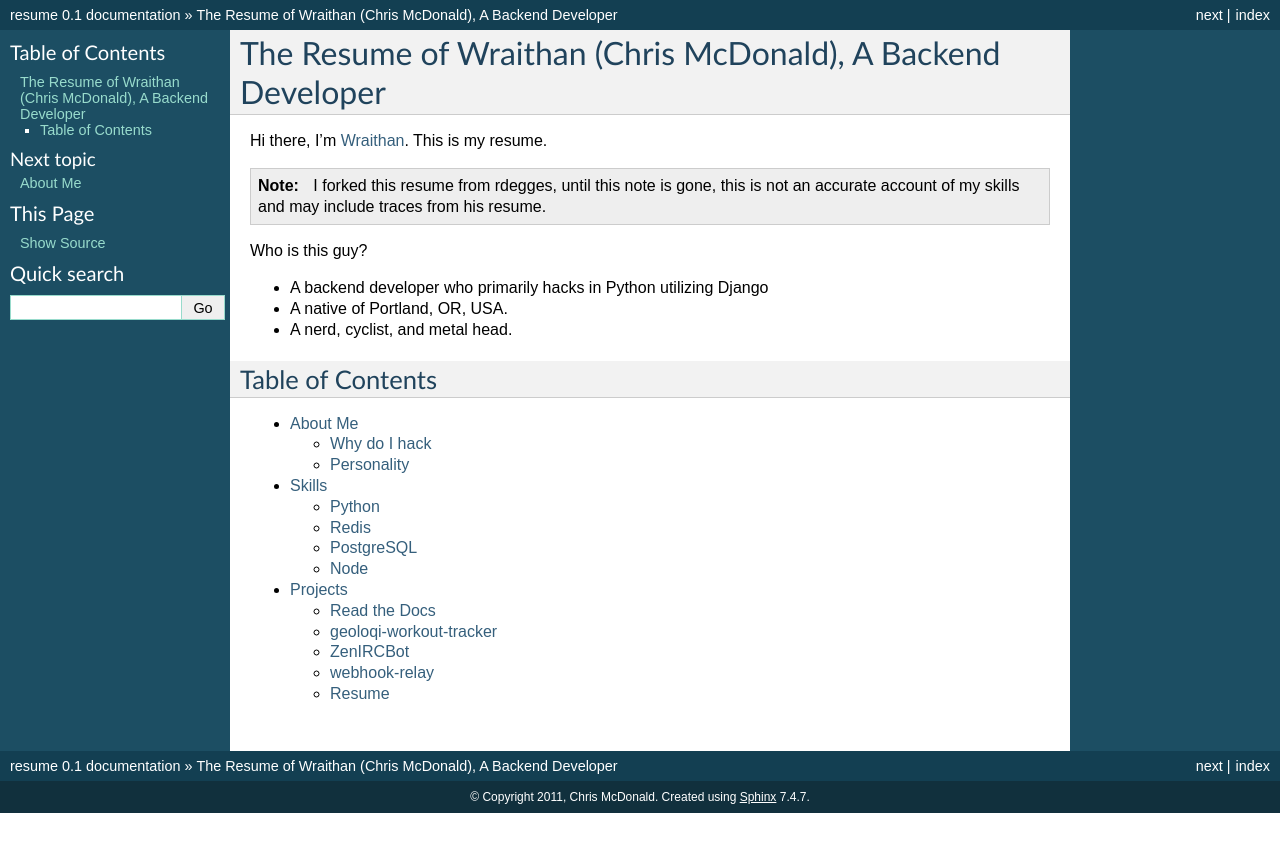
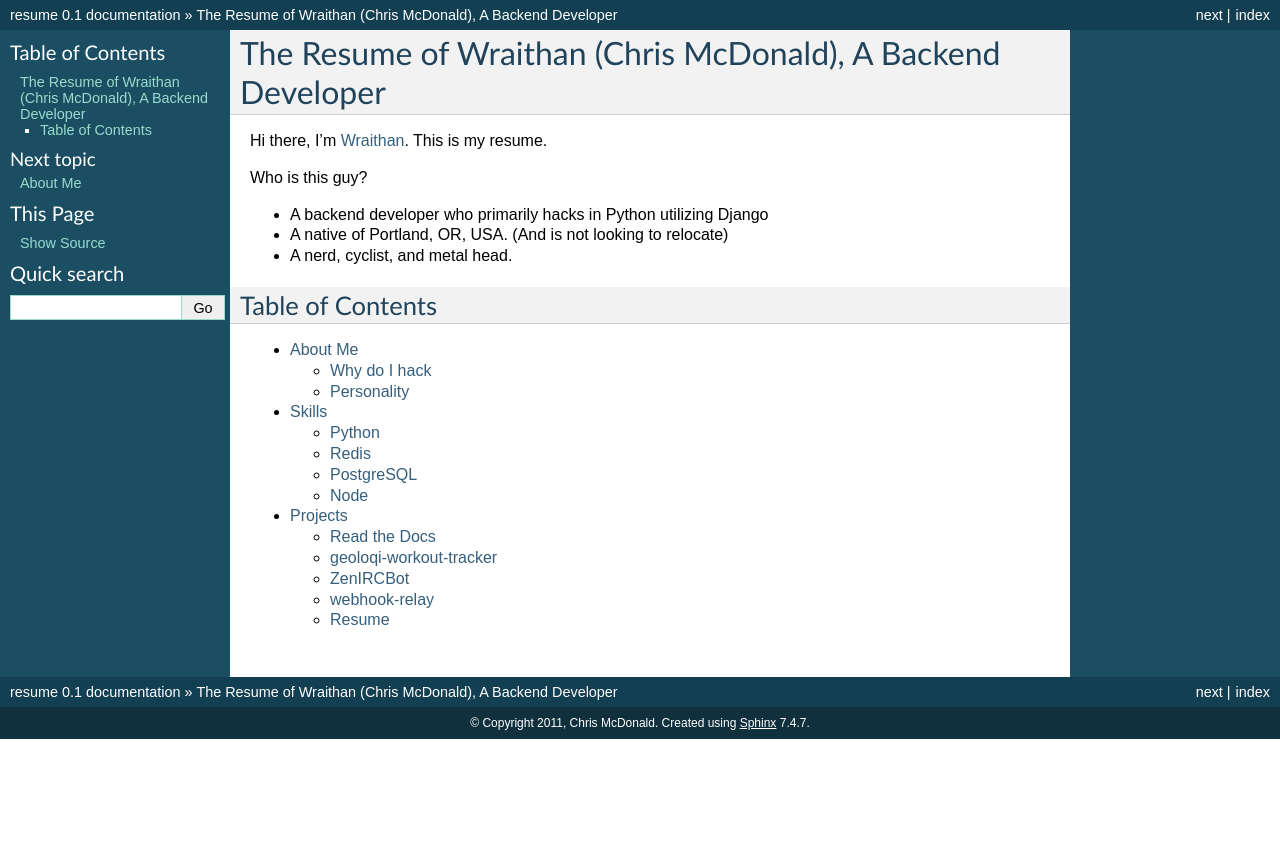
Before and after one commit to wraithan/resume, a Sphinx documentation site: the page built from docs/index.rst, in a window 1280 px wide. Shown: the top 852 px of the page. Built offline with Sphinx 7.4.7, drawn with Linux system fonts in a browser that asks for light colours.

Commit message:
removed note, added relocation parenthetical

```diff
--- a/docs/index.rst
+++ b/docs/index.rst
@@ -4,15 +4,10 @@ The Resume of Wraithan (Chris McDonald), A Backend Developer
 
 Hi there, I'm `Wraithan <http://wraithan.net/>`_. This is my resume.
 
-.. note::
-    I forked this resume from rdegges, until this note is gone,
-    this is not an accurate account of my skills and may include
-    traces from his resume.
-
 Who is this guy?
 
 * A backend developer who primarily hacks in Python utilizing Django
-* A native of Portland, OR, USA.
+* A native of Portland, OR, USA. (And is not looking to relocate)
 * A nerd, cyclist, and metal head.
 
 #################
```
